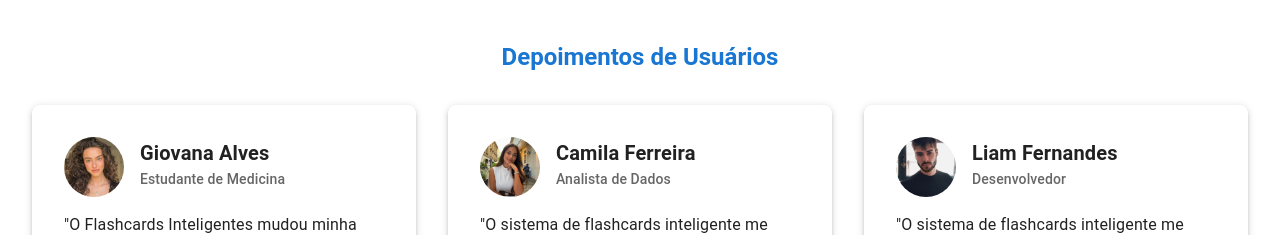
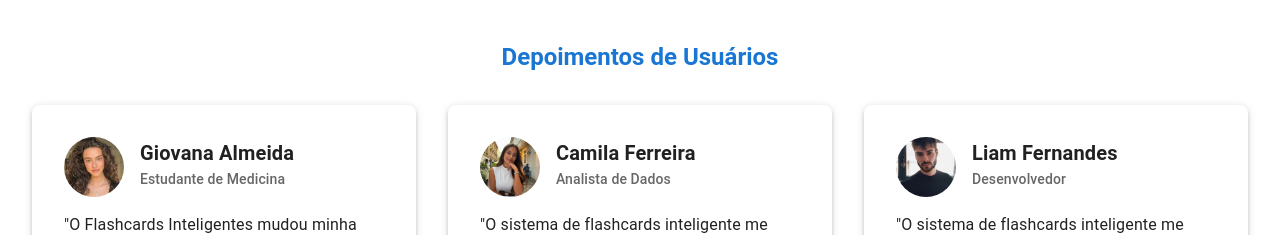
Before and after one commit to valeriapessoa/Flashcards, a Next.js app in the folder frontend/: page / in a window 1280 px wide. Shown: the part 800-1035 px from the top of the page. Built offline with nearby package versions, Linux system fonts and the light colour scheme; no server answers.

Commit message:
feat: atualiza nome de usuário na seção de depoimentos

```diff
--- a/frontend/src/app/page.tsx
+++ b/frontend/src/app/page.tsx
@@ -131,7 +131,7 @@ export default function Home() {
                       />
                       <Box>
                         <Typography variant="h6" fontWeight="bold">
-                          Giovana Alves
+                          Giovana Almeida
                         </Typography>
                         <Typography variant="subtitle2" color="text.secondary">
                           Estudante de Medicina
```
